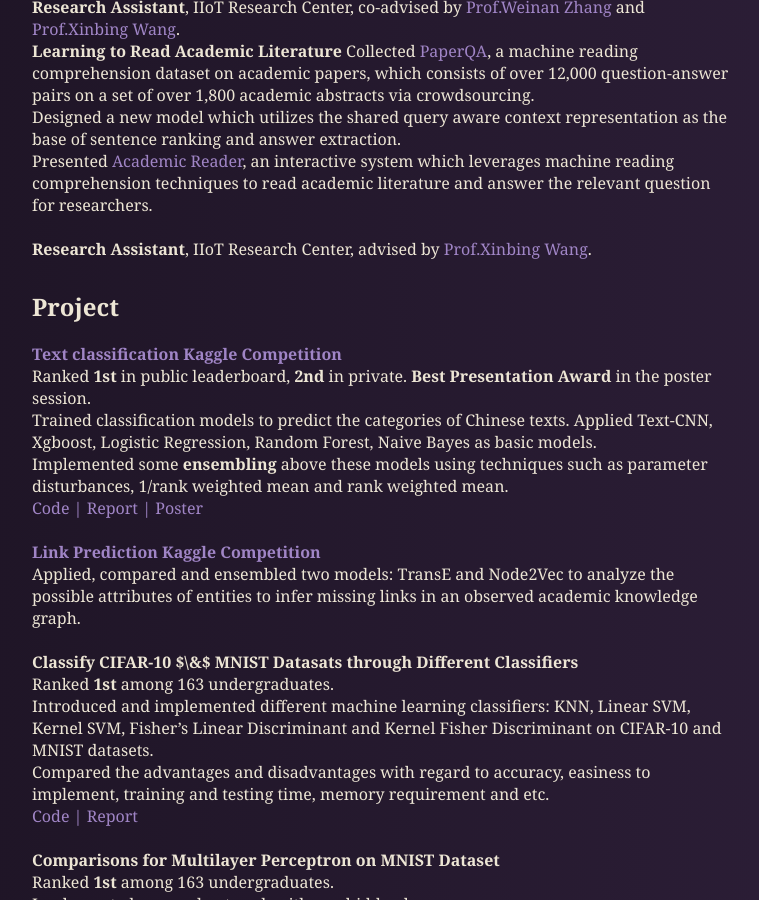
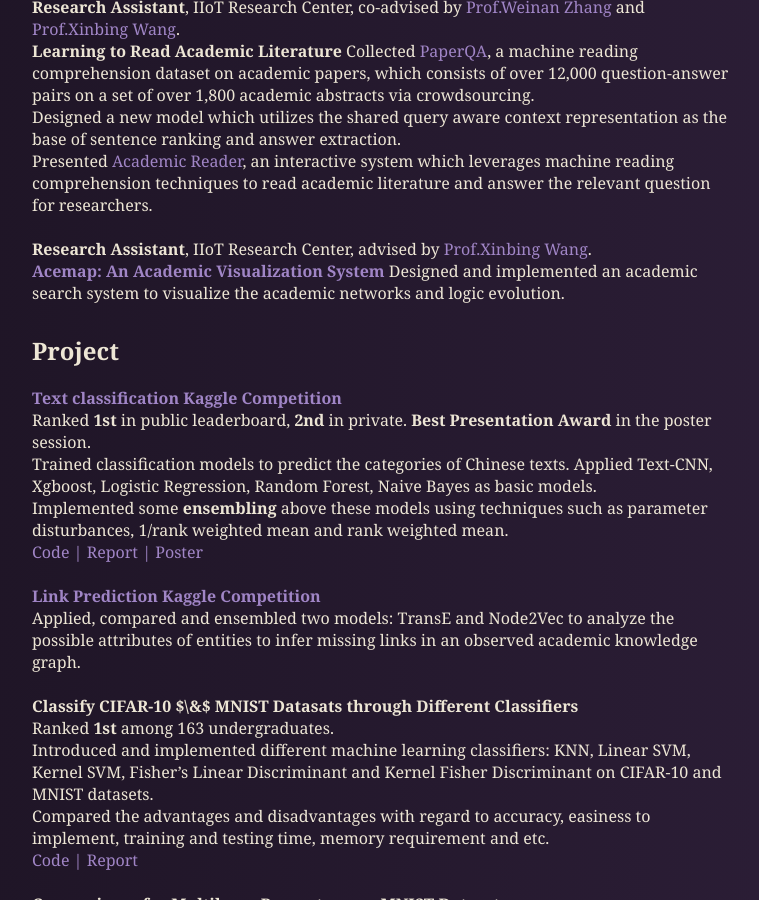
Before and after one commit to evelinehong/evelinehong.github.io, a Jekyll site: the page built from index.html, in a window 1280 px wide and 900 px high, scrolled down 647 px. Shown: the whole window, without its empty margins (418-1177 px from the left). Built offline with Jekyll 4.4.1, drawn with Linux system fonts in a browser that asks for light colours.

Commit message:
change link

```diff
--- a/index.html
+++ b/index.html
@@ -49,11 +49,13 @@
   <h2>Research</h2>
   <strong>Research Assistant</strong>, IIoT Research Center, co-advised by <a href="http://wnzhang.net/">Prof.Weinan Zhang</a> and <a href="http://iwct.sjtu.edu.cn/Personal/xwang8/">Prof.Xinbing Wang</a>.<br>
   <strong>Learning to Read Academic Literature</strong>
-  Collected <a href="bit.ly/PaperQA">PaperQA</a>, a machine reading comprehension dataset on academic papers, which consists of over 12,000 question-answer pairs on a set of over 1,800 academic abstracts via crowdsourcing.<br>
+  Collected <a href="http://bit.ly/PaperQA">PaperQA</a>, a machine reading comprehension dataset on academic papers, which consists of over 12,000 question-answer pairs on a set of over 1,800 academic abstracts via crowdsourcing.<br>
   Designed a new model which utilizes the shared query aware context representation as the base of sentence ranking and answer extraction.<br>
   Presented <a href="http://47.100.250.48/">Academic Reader</a>, an interactive system which leverages machine reading comprehension techniques to read academic literature and answer the relevant question for researchers.<br><br>
 
   <strong>Research Assistant</strong>, IIoT Research Center, advised by <a href="http://iwct.sjtu.edu.cn/Personal/xwang8/">Prof.Xinbing Wang</a>.<br>
+  <strong><a href="http://acemap.info">Acemap: An Academic Visualization System</a></strong>
+  Designed and implemented an academic search system to visualize the academic networks and logic evolution.
 
 
 
```
